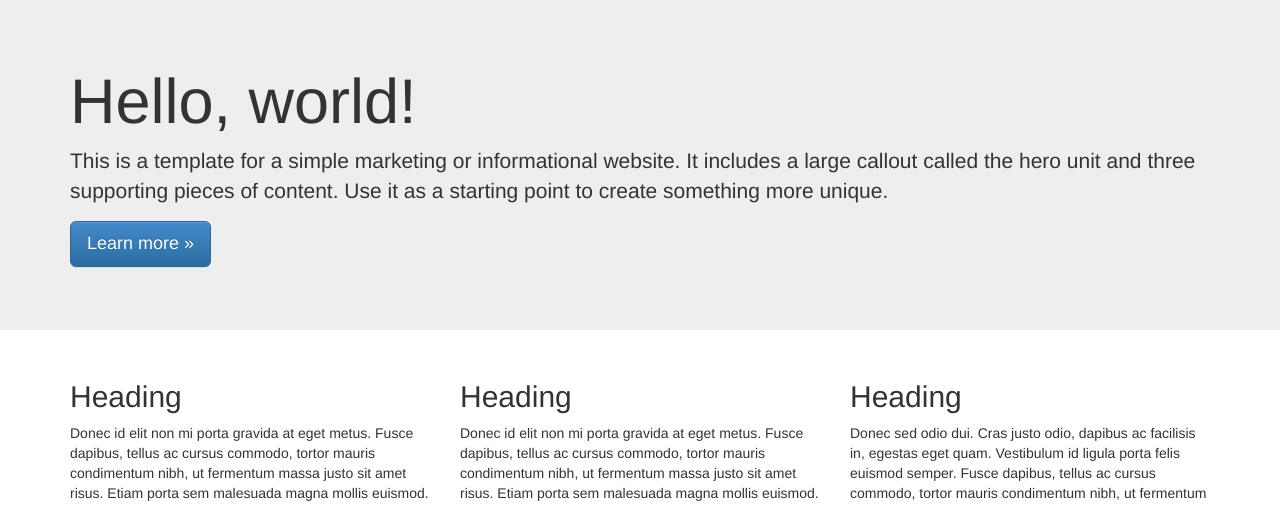
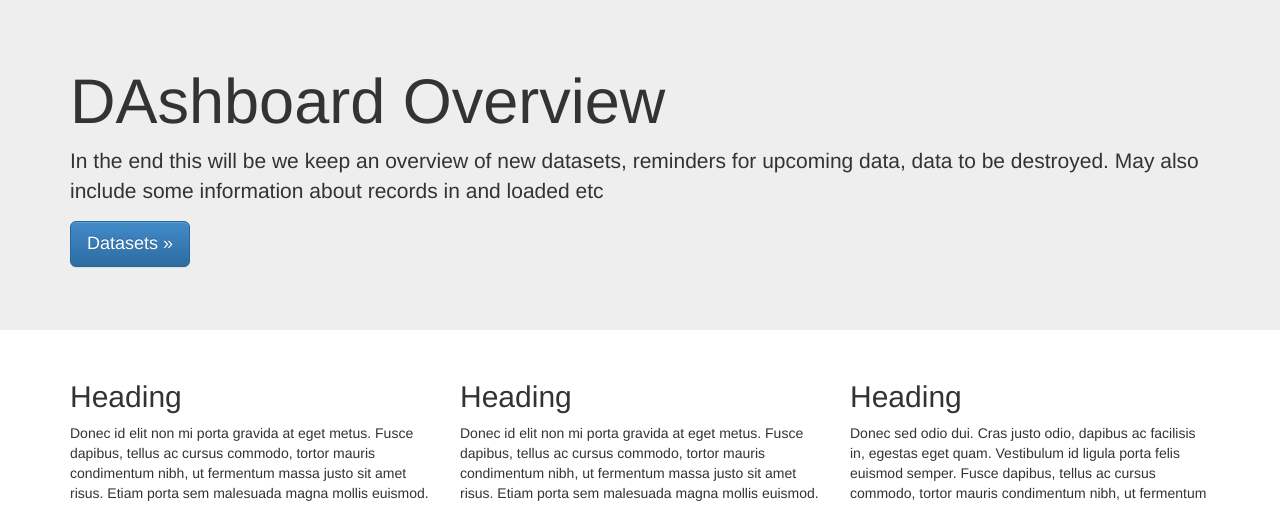
Before and after one commit to Mappboy/DLB_activity_log, a Python web app: template templates/home.html in a window 1280 px wide. Shown: the part 51-557 px from the top of the page. Run offline with Jinja, Linux system fonts and the light colour scheme; the template is opened without the code that fills it, so the values that code supplies are empty; some libraries are stand-ins or nearby versions.

Commit message:
updated home page

```diff
--- a/templates/home.html
+++ b/templates/home.html
@@ -4,16 +4,14 @@
     <!-- Main jumbotron for a primary marketing message or call to action -->
     <div class="jumbotron">
         <div class="container">
-            <h1>Hello, world!</h1>
+            <h1>DAshboard Overview</h1>
 
-            <p>This is a template for a simple marketing or informational
-                website.
-                It includes a large callout called the hero unit and three
-                supporting pieces of content. Use it as a starting point to
-                create
-                something more unique.</p>
+            <p>In the end this will be we keep an overview of new datasets,
+            reminders for upcoming data, data to be destroyed. May also include
+                some information about records in and loaded etc
+            </p>
 
-            <p><a class="btn btn-primary btn-lg">Learn more &raquo;</a></p>
+            <p><a class="btn btn-primary btn-lg">Datasets &raquo;</a></p>
         </div>
     </div>
 
```
